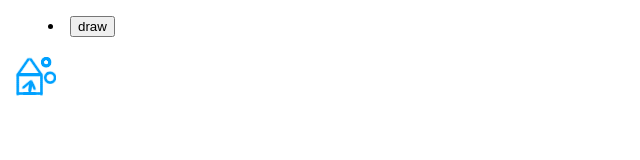
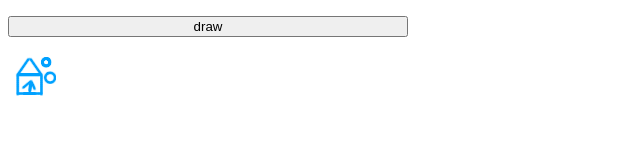
Before and after one commit to esdraslov/UPen, a plain HTML site: page index.html in a window 1280 px wide. Shown: the whole page, without its empty margins (0-640 px from the left). Drawn offline with Linux system fonts and the light colour scheme.

Commit message:
cascade stylesheet

```diff
--- /dev/null
+++ b/css/style.css
@@ -0,0 +1,15 @@
+menu,
+ul {
+  display: flex;
+  list-style: none;
+  padding: 0;
+  width: 400px;
+}
+
+li {
+  flex-grow: 1;
+}
+
+li button {
+    width: 100%;
+}
--- a/index.html
+++ b/index.html
@@ -6,6 +6,7 @@
 	<title>UPen</title>
 	<link rel="manifest" href="./manifest.json">
 	<link rel="shortcut icon" href="UPen.png" type="image/48x48-icon">
+	<link rel="stylesheet" href="./css/style.css">
 </head>
 <body>
 	<menu>
```
